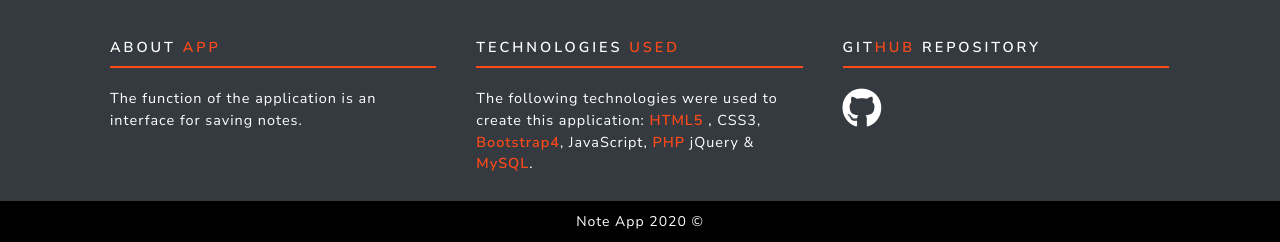
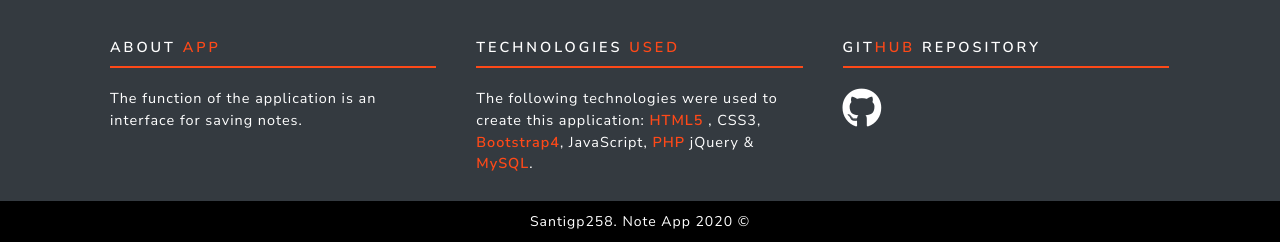
Before and after one commit to santigp258/Notes-Application, a PHP site: page /notes.php in a window 1280 px wide. Shown: the part 1770-2012 px from the top of the page. Run offline with PHP 8.4, Linux system fonts and the light colour scheme; data comes from the database, SQL or seed files in the repository.

Commit message:
finish for now

```diff
--- a/includes/footer.php
+++ b/includes/footer.php
@@ -27,7 +27,7 @@
     <!--container-footer-->
 
     <p class="copyright">
-        Note App 2020 &copy;
+        Santigp258. Note App 2020 &copy;
     </p>
 
 </footer>
--- a/notes.php
+++ b/notes.php
@@ -68,7 +68,7 @@ try {
           <h4 class="alert-heading">There isn't notes yet!</h4>
           <p>Please, add your notes. For add notes, <a href="index.php" class="span">click here</a>. </p>
           <hr>
-          <p class="mb-0">With something simple you can create good things. santigp258</p>
+          <p class="mb-0">"With something simple you can create good things".</p>
         </div>
       </div>
     <?php } ?>
```
